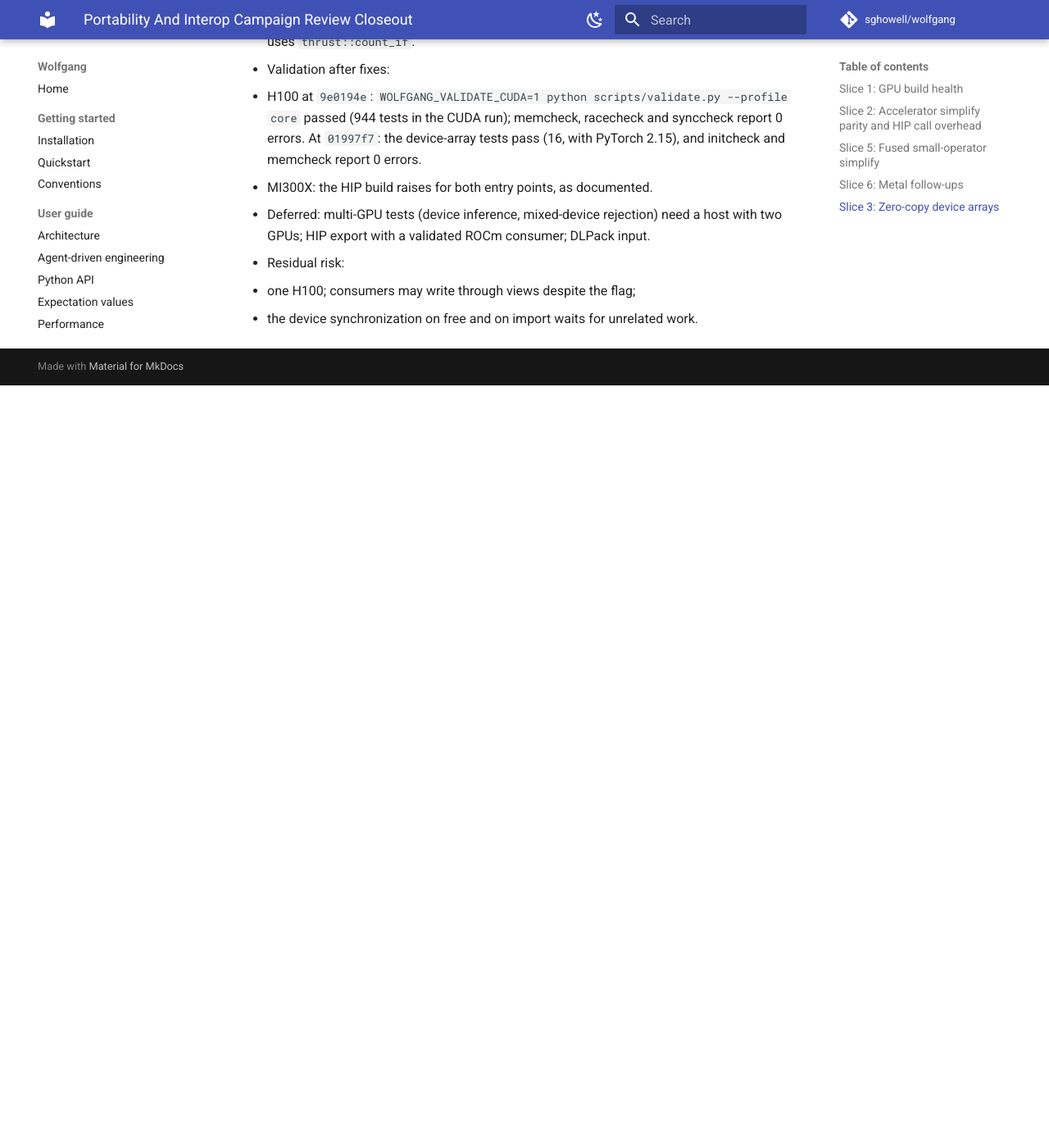
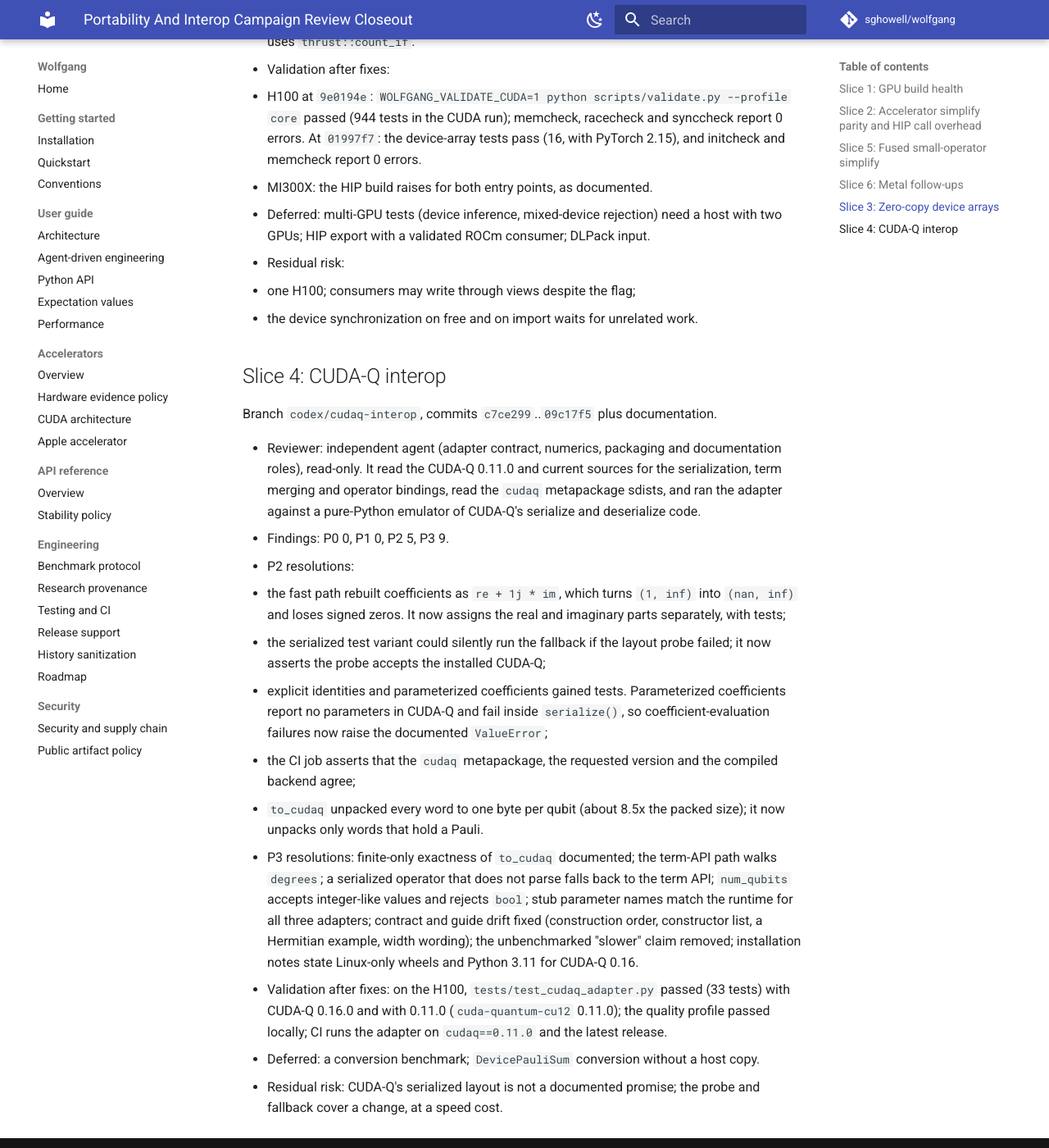
Before and after one commit to sghowell/wolfgang, an MkDocs documentation site: the page built from docs/reviews/portability_interop_campaign_2026-11-03.md, in a window 1280 px wide and 1400 px high, scrolled down 5869 px. Shown: the whole window at 82% size. Built offline with MkDocs 1.6.1 and Material for MkDocs 9.7.7, drawn with Linux system fonts in a browser that asks for light colours; comment, search, counter and statistics services are not loaded; before the commit the page ends 6339 px from its top, so only the background shows below that.

Commit message:
docs: CUDA-Q slice closeout and plan status

```diff
--- a/docs/reviews/portability_interop_campaign_2026-11-03.md
+++ b/docs/reviews/portability_interop_campaign_2026-11-03.md
@@ -229,3 +229,45 @@
 - Residual risk:
   - one H100; consumers may write through views despite the flag;
   - the device synchronization on free and on import waits for unrelated work.
+
+## Slice 4: CUDA-Q interop
+
+Branch `codex/cudaq-interop`, commits `c7ce299`..`09c17f5` plus
+documentation.
+
+- Reviewer: independent agent (adapter contract, numerics, packaging and
+  documentation roles), read-only. It read the CUDA-Q 0.11.0 and current
+  sources for the serialization, term merging and operator bindings, read the
+  `cudaq` metapackage sdists, and ran the adapter against a pure-Python
+  emulator of CUDA-Q's serialize and deserialize code.
+- Findings: P0 0, P1 0, P2 5, P3 9.
+- P2 resolutions:
+  - the fast path rebuilt coefficients as `re + 1j * im`, which turns
+    `(1, inf)` into `(nan, inf)` and loses signed zeros. It now assigns the
+    real and imaginary parts separately, with tests;
+  - the serialized test variant could silently run the fallback if the layout
+    probe failed; it now asserts the probe accepts the installed CUDA-Q;
+  - explicit identities and parameterized coefficients gained tests.
+    Parameterized coefficients report no parameters in CUDA-Q and fail inside
+    `serialize()`, so coefficient-evaluation failures now raise the documented
+    `ValueError`;
+  - the CI job asserts that the `cudaq` metapackage, the requested version and
+    the compiled backend agree;
+  - `to_cudaq` unpacked every word to one byte per qubit (about 8.5x the
+    packed size); it now unpacks only words that hold a Pauli.
+- P3 resolutions: finite-only exactness of `to_cudaq` documented; the
+  term-API path walks `degrees`; a serialized operator that does not parse
+  falls back to the term API; `num_qubits` accepts integer-like values and
+  rejects `bool`; stub parameter names match the runtime for all three
+  adapters; contract and guide drift fixed (construction order, constructor
+  list, a Hermitian example, width wording); the unbenchmarked "slower" claim
+  removed; installation notes state Linux-only wheels and Python 3.11 for
+  CUDA-Q 0.16.
+- Validation after fixes: on the H100, `tests/test_cudaq_adapter.py` passed
+  (33 tests) with CUDA-Q 0.16.0 and with 0.11.0 (`cuda-quantum-cu12`
+  0.11.0); the quality profile passed locally; CI runs the adapter on
+  `cudaq==0.11.0` and the latest release.
+- Deferred: a conversion benchmark; `DevicePauliSum` conversion without a host
+  copy.
+- Residual risk: CUDA-Q's serialized layout is not a documented promise; the
+  probe and fallback cover a change, at a speed cost.
```
Also changed, not shown: docs/plans/portability_and_interop_campaign_plan.md (+5 -0 lines).
